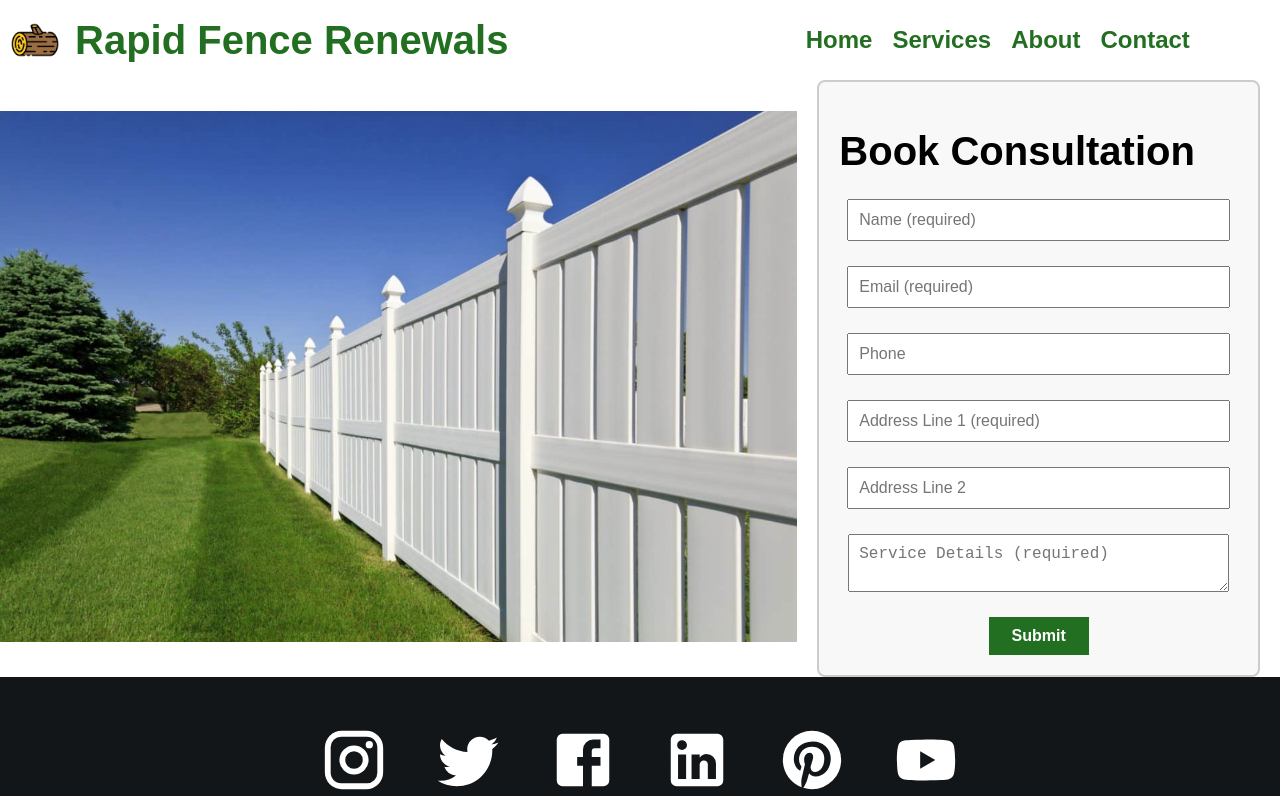
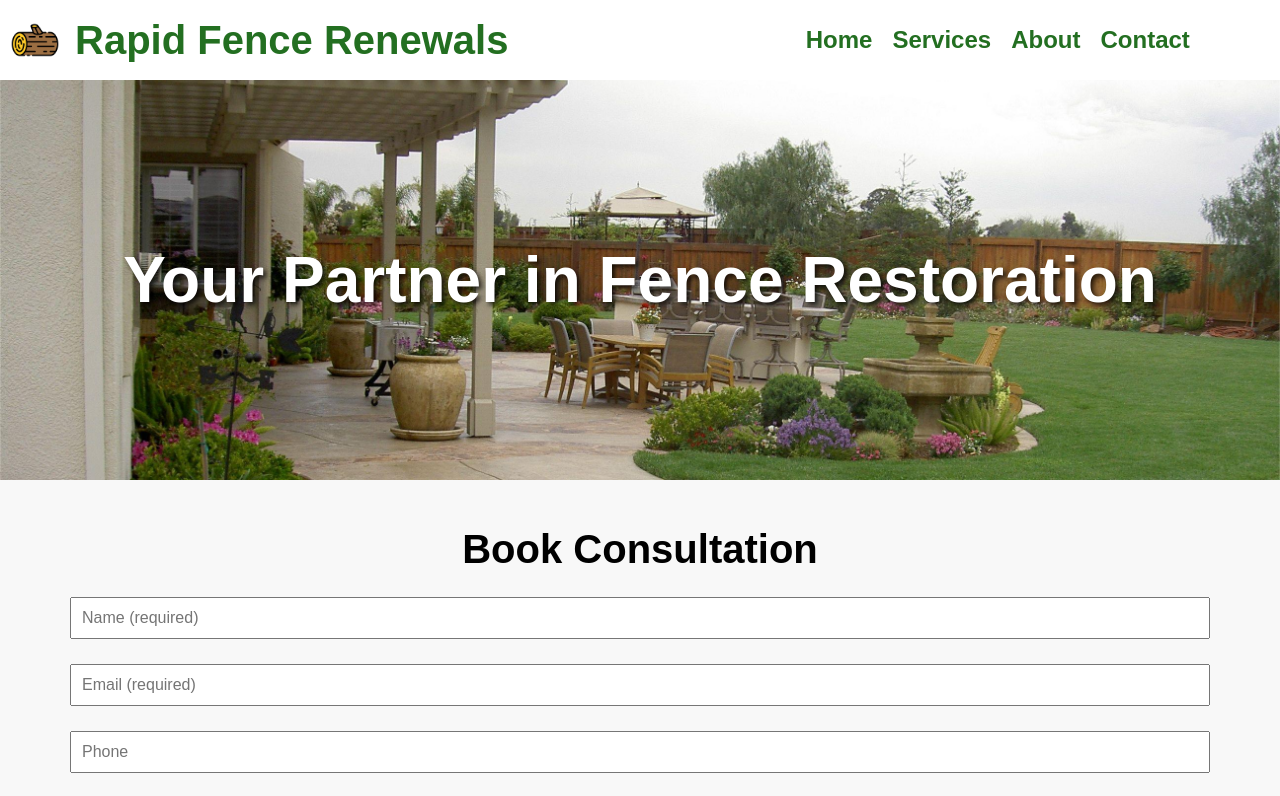
Before and after one commit to wingsyzou/RFR-website, a React (Create React App) app: page /book-now in a window 1280 px wide. Shown: the top 796 px of the page. Built offline with nearby package versions, Linux system fonts and the light colour scheme.

Commit message:
made header a component and changed book consultation page appearance

```diff
--- /dev/null
+++ b/src/components/Header.js
@@ -0,0 +1,12 @@
+import React from 'react'
+import "../css/Header.css";
+
+function Header() {
+  return (
+    <div className="header">
+        <h1> Your Partner in Fence Restoration </h1>
+    </div>
+  )
+}
+
+export default Header
--- a/src/css/BookConsultation.css
+++ b/src/css/BookConsultation.css
@@ -1,33 +1,25 @@
 .book-consultation {
-    display: flex;
-    justify-content: center;
-    align-items: center;
+    display: column;
     max-width: 100%;
 }
 
-.image-container {
-    flex: 2;
-    margin-right: 20px;
-}
-
-.image-container img {
-    max-width: 100%;
-    height: auto;
+.booking-container{
+    display: flex;
 }
 
 .service-details {
     flex: 1;
     padding: 20px;
-    border: 2px solid #ccc;
-    border-radius: 8px;
     background-color: #f8f8f8;
-    margin-right: 20px;
+    justify-content: center;
+    align-items: center;
 }
 
 .service-details h1 {
     font-size: 40px;
     font-weight: bold;
     margin-bottom: 25px;
+    text-align: center;
 }
 
 .service-details form {
@@ -48,11 +40,11 @@
     padding: 10px 20px;
     background-color: #236F21;
     color: #fff;
-    font-size: 16px;
+    font-size: 24px;
     font-weight: bold;
     border: none;
     cursor: pointer;
-    width: 100px;
+    width: 200px;
 }
 
 .service-details button:hover {
@@ -63,16 +55,3 @@
     background-color: #999;
     cursor: not-allowed;
 }
-
-/* Add responsive styling for smaller screens */
-@media (max-width: 1200px) {
-    .book-consultation {
-        flex-direction: column; /* Switch to a vertical layout for smaller screens */
-        align-items: center; /* Center the content vertically for smaller screens */
-    }
-
-    .image-container {
-        margin-right: 0; /* Remove the right margin on smaller screens */
-        margin-bottom: 20px; /* Add some spacing between the image and .service-details */
-    }
-}
--- /dev/null
+++ b/src/css/Header.css
@@ -0,0 +1,19 @@
+.header {
+    background-image: url("../assets/backyard.jpg");
+    background-size: cover;
+    height: 50vh;
+    display: flex;
+    text-align: center;
+    justify-content: center;
+    align-items: center;
+    flex-direction: column;
+    background-position: center;
+}
+
+.header h1 {
+    white-space: no-wrap;
+    font-size: 5vw;
+    font-weight: bold;
+    color: #fff;
+    text-shadow: 3px 3px 5px rgba(0, 0, 0, 0.75);
+}
--- a/src/css/Home.css
+++ b/src/css/Home.css
@@ -1,23 +1,3 @@
-.header {
-    background-image: url("../assets/backyard.jpg");
-    background-size: cover;
-    height: 50vh;
-    display: flex;
-    text-align: center;
-    justify-content: center;
-    align-items: center;
-    flex-direction: column;
-    background-position: center;
-}
-
-.header h1 {
-    white-space: no-wrap;
-    font-size: 5vw;
-    font-weight: bold;
-    color: #fff;
-    text-shadow: 3px 3px 5px rgba(0, 0, 0, 0.75);
-}
-
 .consultation {
     display: flex;
     justify-content: center;
--- a/src/pages/BookConsultation.js
+++ b/src/pages/BookConsultation.js
@@ -1,7 +1,7 @@
 import React, { useState } from "react";
 import { useNavigate, useParams } from "react-router-dom";
 import '../css/BookConsultation.css';
-import consultationImage from "../assets/white-fence.png";
+import Header from "../components/Header";
 
 function BookConsultation() {
   const [name, setName] = useState("");
@@ -55,9 +55,7 @@
 
   return (
     <div className="book-consultation">
-      <div className="image-container">
-        <img src={consultationImage} alt="Consultation" />
-      </div>
+      <Header />
       <div className="service-details">
         <h1>Book Consultation</h1>
         <form onSubmit={handleSubmit}>
--- a/src/pages/Home.js
+++ b/src/pages/Home.js
@@ -1,6 +1,7 @@
 import React, { useState } from "react";
 import { Link, useNavigate } from "react-router-dom";
 import ImageGallery from "../components/ImageGallery";
+import Header from "../components/Header";
 import Fence1B from "../assets/fence1-before.jpg";
 import Fence1A from "../assets/fence1-after.jpg";
 import Fence2B from "../assets/fence2-before.jpg";
@@ -40,9 +41,7 @@
 
   return (
     <div className="home">
-      <div className="header">
-        <h1> Your Partner in Fence Restoration </h1>
-      </div>
+      <Header />
       <div className="consultation">
         <Link to="/services"> All Services </Link>
         <Link to="/services/packages"> Packages </Link>
```
